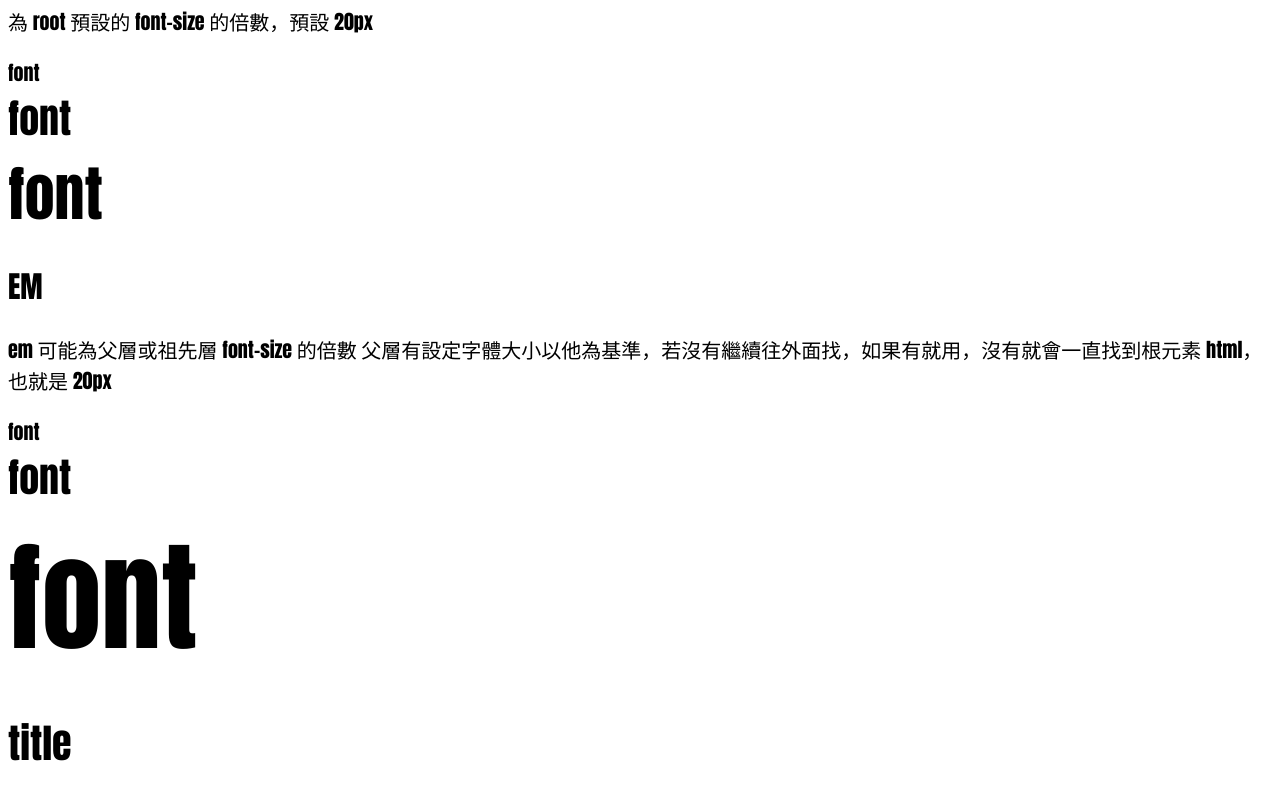
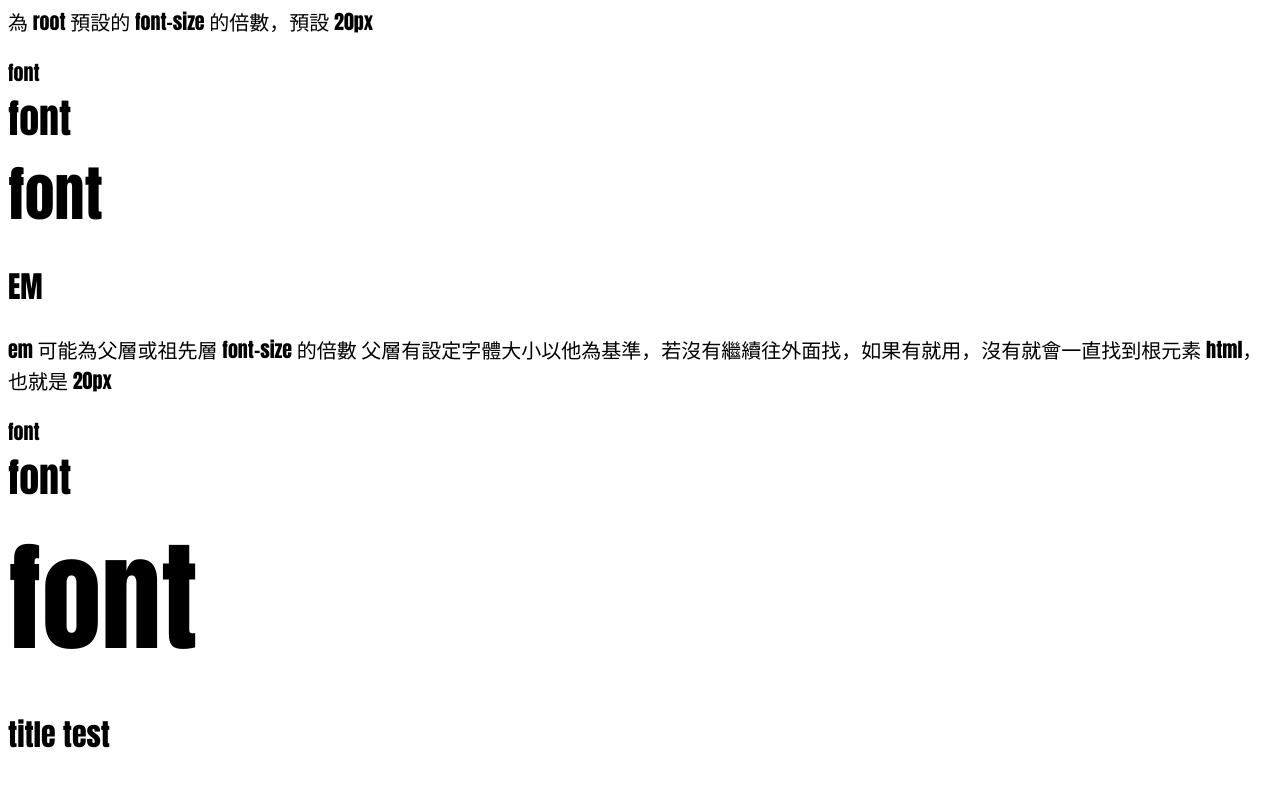
Before and after one commit to pattichiu/113-FE-test, a plain HTML site: page index.html in a window 1280 px wide. Shown: the part 1664-2464 px from the top of the page. Drawn offline with Linux system fonts and the light colour scheme; a web font is replaced by a local one.

Commit message:
修改標題

```diff
--- a/index.html
+++ b/index.html
@@ -147,6 +147,6 @@
                 </div>
         </div>
     </div>
-    <h1>title</h1>
+    <h2>title test</h2>
 </body>
 </html>
```
